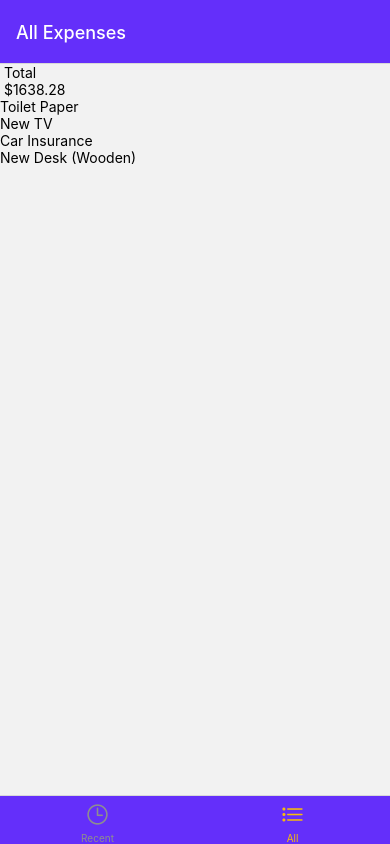
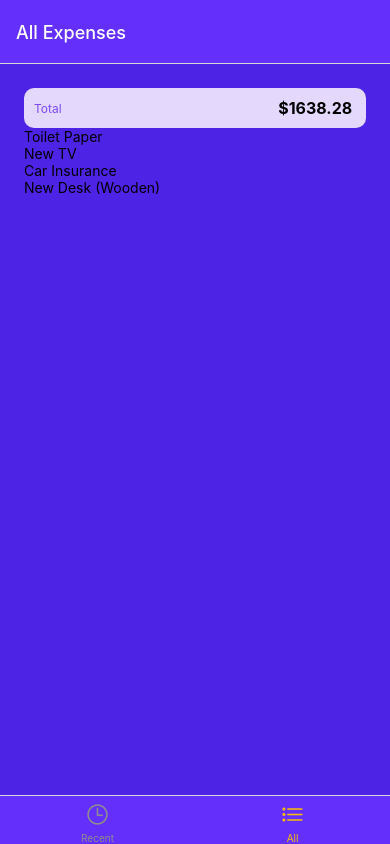
Before and after one commit to luccahuguet/expenses-app, a React Native app: screen /AllExpenses in a window 390 px wide. Built offline with nearby package versions, Linux system fonts and the light colour scheme.

Commit message:
better styling

```diff
--- a/components/ExpensesOutput.js
+++ b/components/ExpensesOutput.js
@@ -2,6 +2,8 @@ import React from "react";
 import ExpensesList from "./ExpensesList";
 import ExpensesSummary from "./ExpensesSummary";
 import { View } from "react-native";
+import { GlobalStyles } from "../constants/styles";
+import { StyleSheet } from "react-native";
 
 const DUMMY_EXPENSES = [
   {
@@ -32,7 +34,7 @@ const DUMMY_EXPENSES = [
 
 const ExpensesOutput = ({ expenses, expensesPeriod }) => {
   return (
-    <View>
+    <View style={styles.container}>
       <ExpensesSummary
         expenses={DUMMY_EXPENSES}
         expensesPeriod={expensesPeriod}
@@ -43,3 +45,11 @@ const ExpensesOutput = ({ expenses, expensesPeriod }) => {
 };
 
 export default ExpensesOutput;
+
+const styles = StyleSheet.create({
+  container: {
+    flex: 1,
+    padding: 24,
+    backgroundColor: GlobalStyles.colors.primary700,
+  },
+});
--- a/components/ExpensesSummary.js
+++ b/components/ExpensesSummary.js
@@ -1,5 +1,7 @@
 import React from "react";
 import { View, Text } from "react-native";
+import { GlobalStyles } from "../constants/styles";
+import { StyleSheet } from "react-native";
 
 const ExpensesSummary = ({ expenses, expensesPeriod }) => {
   const expensesSum = expenses.reduce(
@@ -8,11 +10,31 @@ const ExpensesSummary = ({ expenses, expensesPeriod }) => {
   );
 
   return (
-    <View>
-      <Text> {expensesPeriod} </Text>
-      <Text> ${expensesSum.toFixed(2)} </Text>
+    <View style={styles.container}>
+      <Text style={styles.period}>{expensesPeriod} </Text>
+      <Text style={styles.sum}>${expensesSum.toFixed(2)} </Text>
     </View>
   );
 };
 
 export default ExpensesSummary;
+
+const styles = StyleSheet.create({
+  container: {
+    padding: 10,
+    backgroundColor: GlobalStyles.colors.primary50,
+    borderRadius: 10,
+    flexDirection: "row",
+    justifyContent: "space-between",
+    alignItems: "center",
+  },
+  period: {
+    fontSize: 12,
+    color: GlobalStyles.colors.primary400,
+  },
+  sum: {
+    fontSize: 16,
+    fontWeight: "bold",
+    color: GlobalStyles.colors.primary600,
+  },
+});
```
